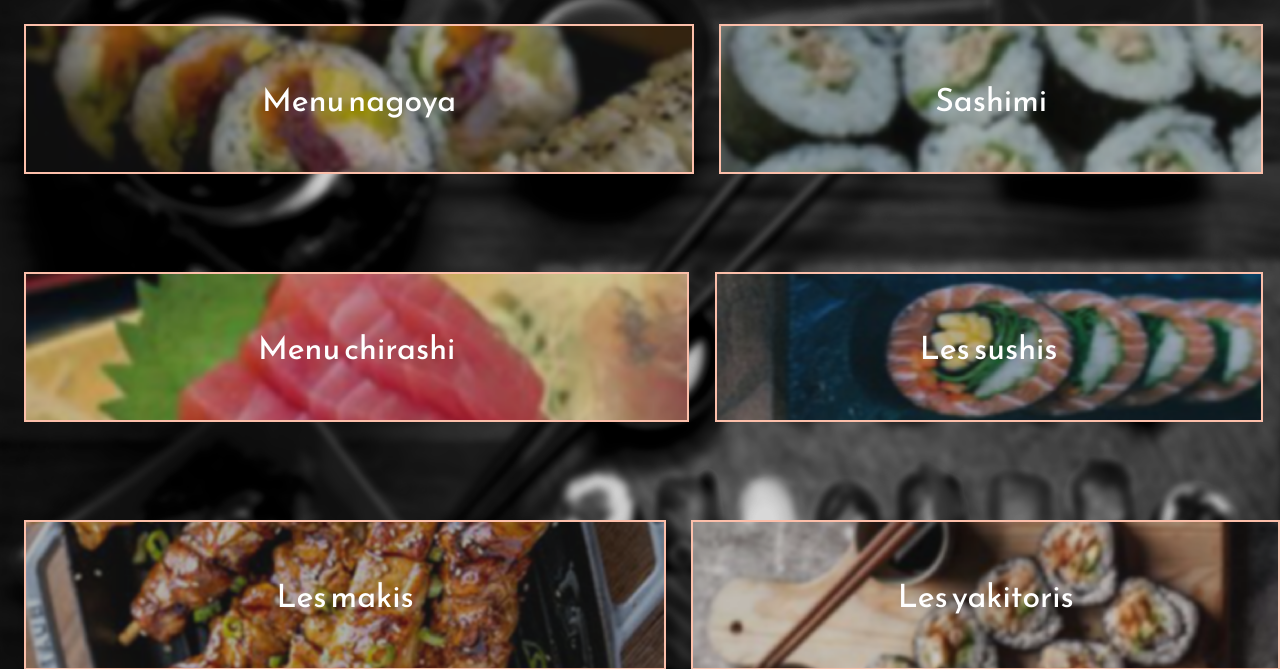
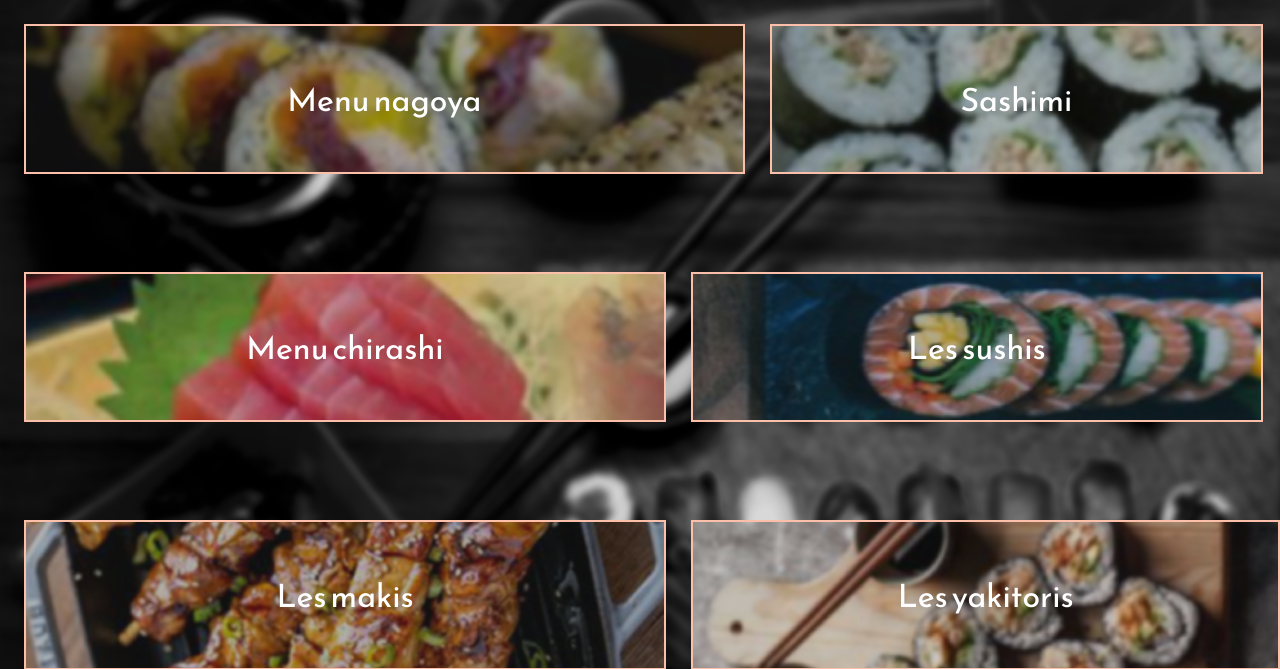
Before and after one commit to antoebtfr/Projet_Wasabi, a PHP site: page / in a window 1280 px wide. Shown: the part 40-709 px from the top of the page. Run offline with PHP 8.4, Linux system fonts and the light colour scheme.

Commit message:
modif flex style.css

```diff
--- a/style.css
+++ b/style.css
@@ -87,7 +87,7 @@ img {
 }
 
 .block.un,.block.quatre,.block.cinq{
-    flex: 2 0 auto;
+    flex: 3 0 auto;
     margin-right: 2%;
 }
 
```
